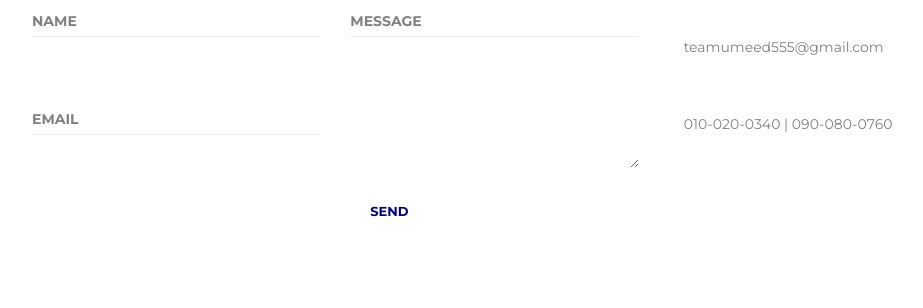
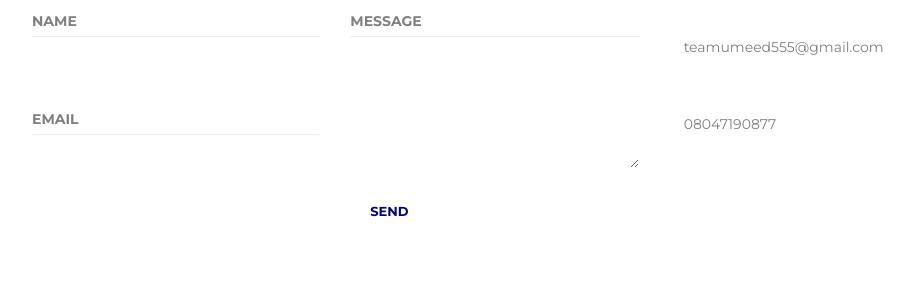
Before and after one commit to saswat555/intercessor, a Flask app: page /contact in a window 1280 px wide. Shown: the part 792-1100 px from the top of the page, without its empty margins (138-1061 px from the left). Run offline with Flask 2, Linux system fonts and the light colour scheme; some libraries are stand-ins or nearby versions.

Commit message:
initial commit

```diff
--- a/templates/contact.html
+++ b/templates/contact.html
@@ -91,7 +91,7 @@ http://www.templatemo.com/tm-468-onetel
 				</div>
 				<div>
 					<h3>Phones</h3>
-					<p>010-020-0340 | 090-080-0760</p>
+					<p>08047190877</p>
 				</div>
 			</div>
 			<div class="col-md-12 col-sm-12 mt20">
```
